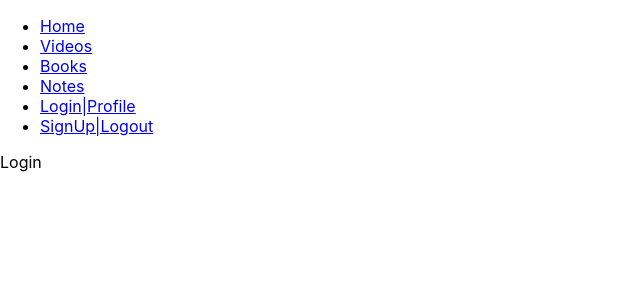
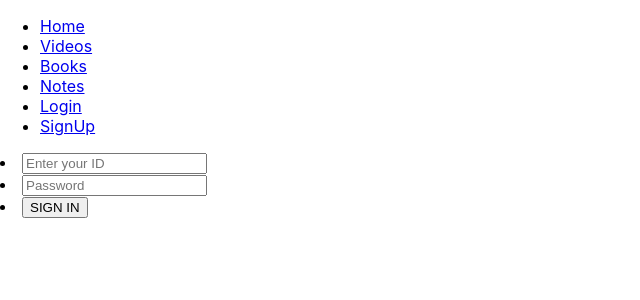
Before and after one commit to maaaaaaaaad/videos, a React (Create React App) app in the folder client/: page /login in a window 1280 px wide. Shown: the top 300 px of the page, without its empty margins (0-640 px from the left). Built offline with nearby package versions, Linux system fonts and the light colour scheme.

Commit message:
Create Login form

```diff
--- a/client/src/components/Login.tsx
+++ b/client/src/components/Login.tsx
@@ -1,7 +1,8 @@
 import React from "react";
+import LoginControllers from "./Login/LoginControllers";
 
 const Login = () => {
-  return <section>Login</section>;
+  return <LoginControllers />;
 };
 
 export default Login;
--- /dev/null
+++ b/client/src/components/Login/LoginControllers.tsx
@@ -0,0 +1,8 @@
+import React from "react";
+import LoginView from "./LoginView";
+
+const LoginControllers = () => {
+  return <LoginView />;
+};
+
+export default LoginControllers;
--- /dev/null
+++ b/client/src/components/Login/LoginView.tsx
@@ -0,0 +1,21 @@
+import React from "react";
+
+const LoginView = () => {
+  return (
+    <section>
+      <form>
+        <li>
+          <input type="text" name="id" placeholder="Enter your ID" />
+        </li>
+        <li>
+          <input type="password" name="password" placeholder="Password" />
+        </li>
+        <li>
+          <input type="submit" name="submit" value="SIGN IN" />
+        </li>
+      </form>
+    </section>
+  );
+};
+
+export default LoginView;
--- a/client/src/components/SignUp/SignUpContexts/SignUpContexts.tsx
+++ b/client/src/components/SignUp/SignUpContexts/SignUpContexts.tsx
@@ -19,11 +19,7 @@ function signUpReducer(state: State, action: Action): State {
         ...state,
         formInfo: action.formInfo,
       };
-    case "SAVE_FORM":
-      return {
-        ...state,
-        signUpData: action.signUpData,
-      };
+
     default:
       throw new Error("Unhandle actions");
   }
@@ -36,11 +32,6 @@ const intiSignUpForm: State = {
     pass2: "",
     email: "",
     nickname: "",
-  },
-  signUpData: {
-    userId: "",
-    userEmail: "",
-    userNickname: "",
   },
 };
 
--- a/client/src/components/SignUp/SignUpControllers.tsx
+++ b/client/src/components/SignUp/SignUpControllers.tsx
@@ -35,7 +35,7 @@ const SignUpControllers = () => {
     e.preventDefault();
     try {
       await PostSignUp(state!);
-      history.push("/");
+      history.push("/login");
     } catch (error) {
       window.alert(`This user id or email or nickname is already taken.`);
     }
--- a/client/src/navigators/Navigators.tsx
+++ b/client/src/navigators/Navigators.tsx
@@ -18,12 +18,10 @@ const Navigators = () => {
           <Link to="/notes">Notes</Link>
         </li>
         <li>
-          {/*Toogle /login or /profile*/}
-          <Link to="/login">Login|Profile</Link>
+          <Link to="/login">Login</Link>
         </li>
         <li>
-          {/*Toogle /signup or /logout*/}
-          <Link to="/signup">SignUp|Logout</Link>
+          <Link to="/signup">SignUp</Link>
         </li>
       </ul>
     </section>
```
Also changed, not shown: client/src/components/SignUp/SignUpTypes/SignUpForm.type.ts (+3 -12 lines).
